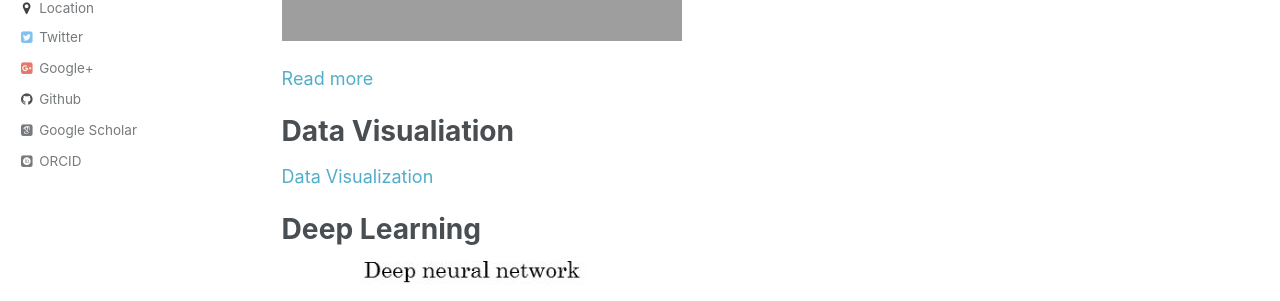
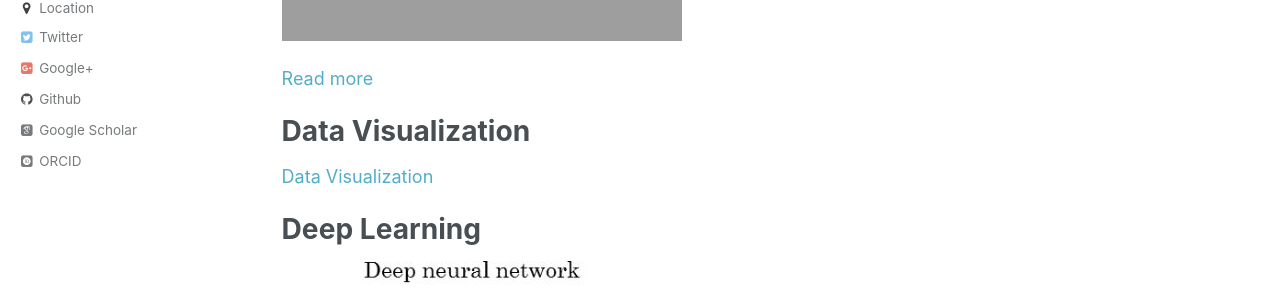
Before and after one commit to Cherrraqi/aca, a Jekyll site: the page built from _pages/about.md, in a window 1280 px wide and 1239 px high. Shown: the part 419-720 px from the top of the window. Built offline with Jekyll 4.4.1, drawn with Linux system fonts in a browser that asks for light colours; some web fonts are replaced.

Commit message:
Update about.md

```diff
--- a/_pages/about.md
+++ b/_pages/about.md
@@ -13,7 +13,7 @@ redirect_from:
 
 [Read more ](https://cherrraqi.github.io/aca/files/2018-08-31-172724.html)
 
-# Data Visualiation
+# Data Visualization
 [Data Visualization](https://cherrraqi.github.io/aca/files/2018-10-06-130331.html)
 
 
```
